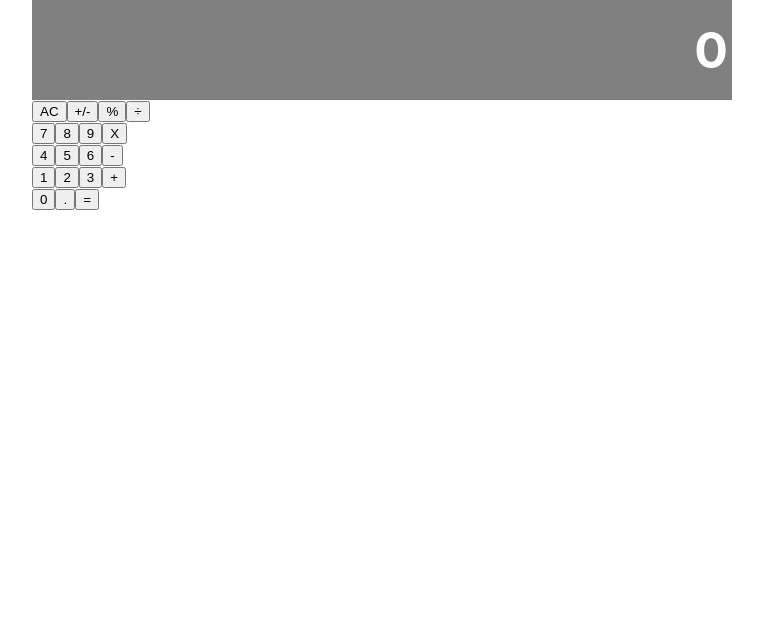
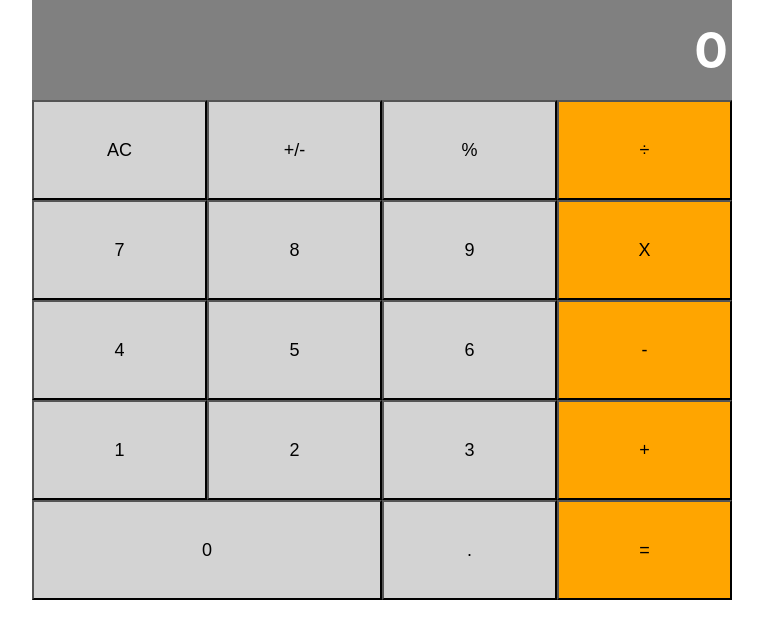
Before and after one commit to jstiven01/react-calculator, a React (Create React App) app: page / in a window 1280 px wide. Shown: the top 638 px of the page, without its empty margins (258-1021 px from the left). Built offline with nearby package versions, Linux system fonts and the light colour scheme.

Commit message:
Styling Button and adding default props to color and wide

```diff
--- a/src/components/Button.js
+++ b/src/components/Button.js
@@ -1,9 +1,12 @@
 import React from 'react';
 import PropTypes from 'prop-types';
 
-function Button({ buttonName }) {
+function Button({ buttonName, color, wide }) {
+  let classWide = '';
+  if (wide) classWide = 'wide-twice';
+
   return (
-    <button type="button">
+    <button className={`color-button-${color} ${classWide}`} type="button">
       {buttonName}
     </button>
   );
@@ -11,6 +14,13 @@ function Button({ buttonName }) {
 
 Button.propTypes = {
   buttonName: PropTypes.string.isRequired,
+  color: PropTypes.string,
+  wide: PropTypes.bool,
+};
+
+Button.defaultProps = {
+  color: 'orange',
+  wide: false,
 };
 
 export default Button;
--- a/src/components/ButtonPanel.js
+++ b/src/components/ButtonPanel.js
@@ -4,34 +4,34 @@ import Button from './Button';
 function ButtonPanel() {
   return (
     <div>
-      <div id="group-1">
-        <Button buttonName="AC" />
-        <Button buttonName="+/-" />
-        <Button buttonName="%" />
+      <div className="row-buttons" id="group-1">
+        <Button buttonName="AC" color="gray" />
+        <Button buttonName="+/-" color="gray" />
+        <Button buttonName="%" color="gray" />
         <Button buttonName="÷" />
       </div>
-      <div id="group-2">
-        <Button buttonName="7" />
-        <Button buttonName="8" />
-        <Button buttonName="9" />
+      <div className="row-buttons" id="group-2">
+        <Button buttonName="7" color="gray" />
+        <Button buttonName="8" color="gray" />
+        <Button buttonName="9" color="gray" />
         <Button buttonName="X" />
       </div>
-      <div id="group-3">
-        <Button buttonName="4" />
-        <Button buttonName="5" />
-        <Button buttonName="6" />
+      <div className="row-buttons" id="group-3">
+        <Button buttonName="4" color="gray" />
+        <Button buttonName="5" color="gray" />
+        <Button buttonName="6" color="gray" />
         <Button buttonName="-" />
 
       </div>
-      <div id="group-4">
-        <Button buttonName="1" />
-        <Button buttonName="2" />
-        <Button buttonName="3" />
+      <div className="row-buttons" id="group-4">
+        <Button buttonName="1" color="gray" />
+        <Button buttonName="2" color="gray" />
+        <Button buttonName="3" color="gray" />
         <Button buttonName="+" />
       </div>
-      <div id="group-5">
-        <Button buttonName="0" />
-        <Button buttonName="." />
+      <div className="row-buttons" id="group-5">
+        <Button buttonName="0" color="gray" wide />
+        <Button buttonName="." color="gray" />
         <Button buttonName="=" />
       </div>
     </div>
--- a/src/index.css
+++ b/src/index.css
@@ -32,3 +32,23 @@ code {
   align-self: center;
   padding: 4px;
 }
+
+.row-buttons {
+  height: 100px;
+  display: flex;
+}
+
+button {
+  width: 25%;
+  font-size: 18px;
+}
+
+.color-button-gray {
+  background-color: lightgray;
+}
+.color-button-orange {
+  background-color: orange;
+}
+.wide-twice {
+  width: 50%;
+}
```
